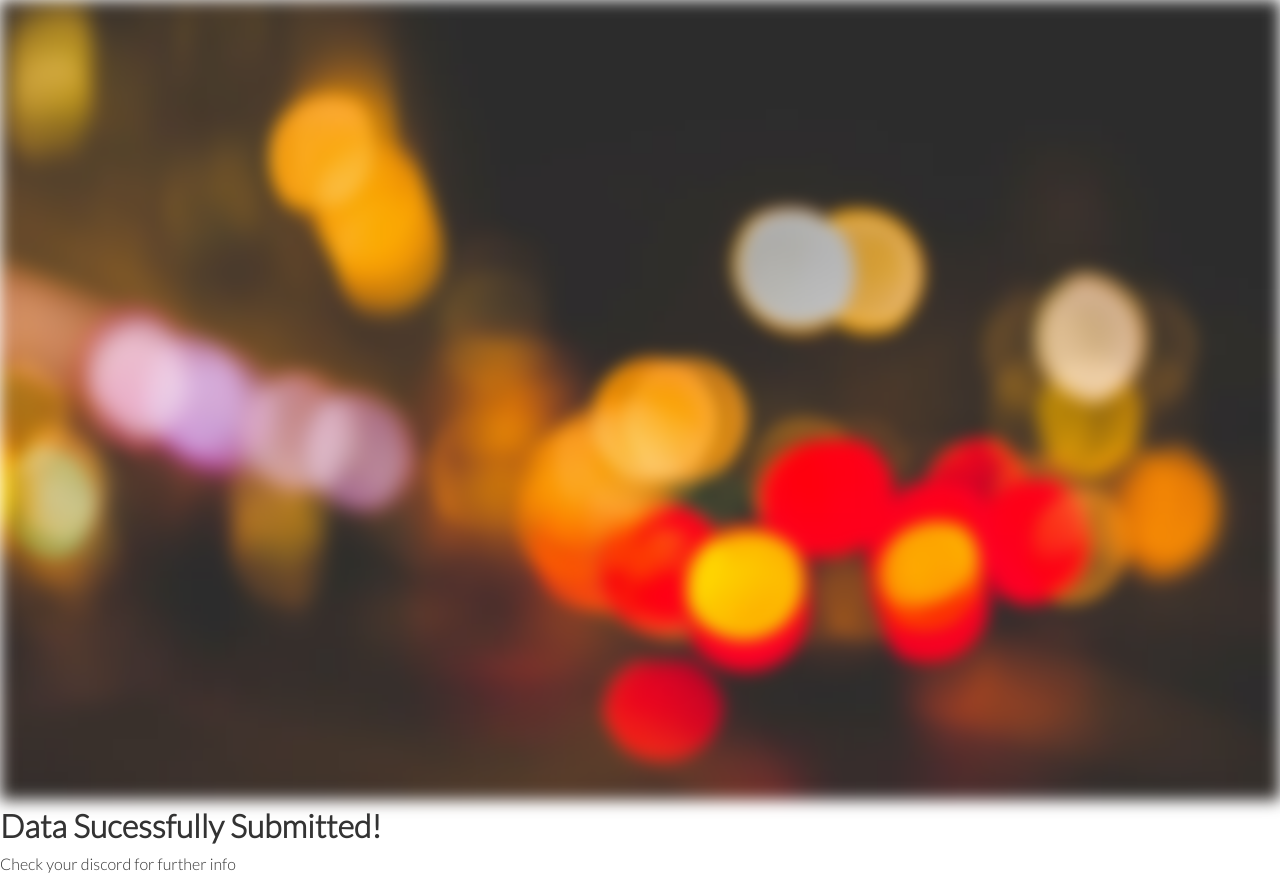
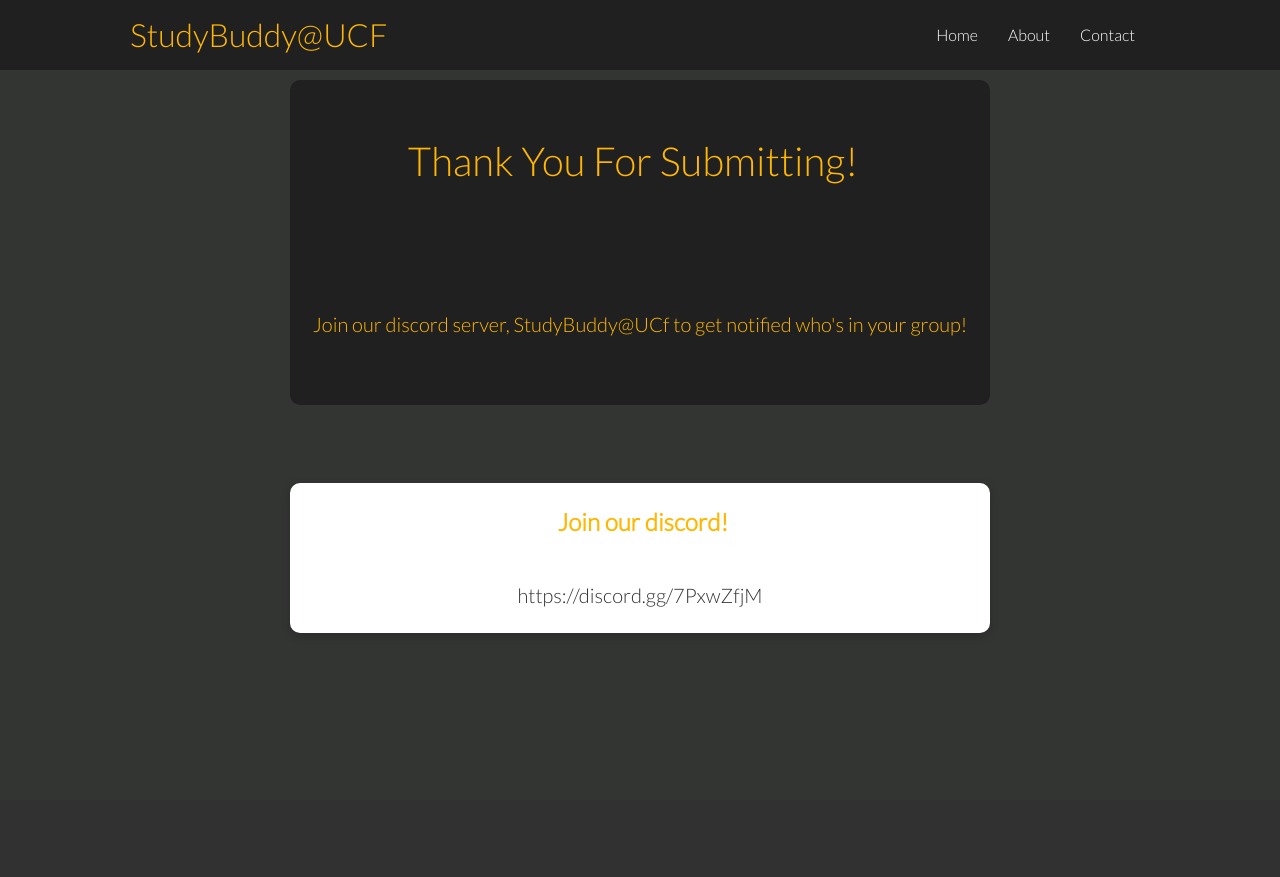
Before and after one commit to TenTides/swampWeb, a Flask app: template Web/templates/post.html in a window 1280 px wide. After the commit the page ends 633 px from the top, so only its background shows below. Run offline with Flask 2, Linux system fonts and the light colour scheme; the template is opened without the code that fills it, so the values that code supplies are empty.

Commit message:
updated submit page

```diff
--- a/Web/static/postStyles.css
+++ b/Web/static/postStyles.css
@@ -11,23 +11,173 @@
     padding: 0;
     margin: 0;
 }
+html {
+    scroll-behavior: smooth;
+}
 
 body {
     font-family: 'Lato', sans-serif;
     color: #333;
+    background-color: #333533;
     line-height: 1.6;
 }
 
-.centered {
-  color: white;
-  font-weight: bold;
-  border: 3px solid #f1f1f1;
-  position: absolute;
-  top: 50%;
-  left: 50%;
-  transform: translate(-50%, -50%);
-  z-index: 2;
-  width: 80%;
-  padding: 20px;
-  text-align: center;
+ul {
+    /*This removes bullet points from all lists*/
+    list-style-type: none;
 }
+
+a {
+    /* removes underlines from links */
+    text-decoration: none;
+    /* changes the color of all links which is usually purple */
+    color: #333;
+}
+
+h1, h2 {
+    font-weight: 300;
+    line-height: 1.2;
+    margin: 10px 0;
+}
+
+p {
+    margin: 10px 0;
+}
+
+/* This ensures that all imgs with in a container will take up the entirety of it contents. We usually want this to be the case so we are setting this for all imgs.*/
+img {
+    width: 100%;
+}
+
+/* ==================================================== */
+/* Nav Bar styling */
+.navbar {
+    background-color: #202020;
+    color: #FFB703;
+    height: 70px;
+}
+
+.navbar ul {
+    display: flex;
+}
+
+.navbar a {
+    color: white;
+    padding: 10px;
+    margin: 0 5px;
+}
+
+.navbar a:hover {
+    border-bottom: 2px #FFB703 solid;
+}
+
+.navbar .flex {
+    justify-content: space-between;
+}
+
+.progress-bar{
+    position: fixed;
+    width: 100%;
+    height: 1vh;
+    background-color: #202020;
+    z-index: 101;
+}
+
+.filled {
+    width: 0;
+    height: 100%;
+    background-image: linear-gradient(to right, red, orange);
+}
+
+/* Showcase */
+.showcase{
+    height: 650px;
+    background-color: #333533;
+    color:white;
+    position: relative;
+}
+
+.showcase-text {
+    margin-top: 20px;
+    height: 100px;
+    width: 700px;
+    background-color: #202020;
+    color: #FFB703;
+    border-radius: 10px;
+}
+
+.showcase-text .grid {
+    gap: 0;
+
+}
+
+.showcase h1 {
+    font-size: 40px;
+    margin-left: 95px;
+}
+
+.showcase h2 {
+    color: #FFB703;
+    font-weight: 1000;
+    margin-top: 15px;
+    margin-left:40px
+}
+
+.showcase p {
+    margin: 20px 0;
+    font-size: 20px;
+}
+
+.showcase .grid {
+    /* grid-template-rows: 55% 45%; */
+    gap: 0px;
+    overflow: visible;
+}
+
+.showcase-form {
+    position: relative;
+    height: 150px;
+    width: 700px;
+    padding: 50px;
+    z-index: 100;
+}
+
+.showcase-form .grid{
+    gap: 0;
+}
+
+
+
+.card {
+    background-color: #fff;
+    border-radius: 10px;
+    color: #333;
+    box-shadow: 0 3px 10px rgba(0,0,0,0.2);
+    padding: 0px;
+
+}
+
+
+
+.container {
+    max-width: 1100px;
+    margin: 0 auto;
+    overflow: auto;
+    padding: 0 40px;
+}
+
+.flex {
+    display: flex;
+    justify-content: center;
+    align-items: center;
+    height: 100%;
+}
+
+.grid {
+    display: grid;
+    grid-template-rows: repeat(2,1fr);
+    gap: 20px;
+    justify-content: center;
+    align-items: center;
+    height: 100%;
+}
--- a/Web/templates/post.html
+++ b/Web/templates/post.html
@@ -1,32 +1,124 @@
 <!DOCTYPE html>
-
+<html lang="en">
 <html>
     <head>
-        <meta charset="utf-8">
+        <meta charset="UTF-8">
         <meta http-equiv="X-UA-Compatible" content="IE=edge">
-        <title>Data Transfer Successful!</title>
-        <meta name="description" content="">
-        <meta name="viewport" content="width=device-width, initial-scale=1">
-        <link rel="stylesheet" href="postStyles.css">
+        <!--meta name="description" content=""-->
+        <meta name="viewport" content="width=device-width, initial-scale=1.0">
+        <title>Register for a Study Group or Host a Study Group</title>
+        <link rel="stylesheet" href="static/postStyles.css">
+        <script src="#"  defer></script>
+        <!-- Title of our website -->
+        <title>StudyBuddy@UCF</title>
+        <style>
+            /* ==================================================== */
+            /* Loader Styling */
+            .loader {
+                position: fixed;
+                top: 0;
+                left: 0;
+                width: 100vw;
+                height: 100vh;
+                display: flex;
+                align-items: center;
+                justify-content: center;
+                background-color: #22333b;
+                transition: opacity 0.75s, visibility 0.75s;
+                z-index: 102;
+            }
+
+            .loader--hidden {
+                opacity: 0;
+                visibility: hidden;
+            }
+
+            .loader::after {
+                content: "";
+                width: 75px;
+                height: 75px;
+                border: 10px solid #dddddd;
+                border-top-color: #FFB703;
+                border-radius: 50%;
+                animation: loading 0.75s ease infinite;
+            }
+
+            @keyframes loading {
+                from {transform: rotate(0turn)}
+                to {transform: rotate(1turn)}
+            }
+        </style>
+        <script>
+
+
+            window.addEventListener("load", () => {
+                document.querySelector(".loader").classList.add("loader--hidden");
+            })
+
+
+        </script>
     </head>
     <body>
-        <div class = "background-image"></div>
-        <div class="centerText">
-            <h1>Data Sucessfully Submitted!</h1>
-            <p>Check your discord for further info</p>
+        <div class="loader"></div>
+        <a name="home"></a>
+        <div class="progress-bar">
+            <div class="filled" id="myBar"></div>
         </div>
-        <script src="" async defer></script>
+        <!-- NavBar -->
+        <div class="navbar">
+            <div class="container flex">
+                <!-- <h1 class="image-logo">
+                    <img src="./StudyBudLogo.png" class="img" >
+                </h1> -->
+                <h1 class="logo">StudyBuddy@UCF</h1>
+                <nav>
+                    <ul>
+                        <li><a href="./index.html">Home</a></li>
+                        <li><a href="./index.html">About</a></li>
+                        <li><a href="./index.html">Contact</a></li>
+                    </ul>
+                </nav>
+            </div>
+        </div>
+
+
+
+        <!-- Thank You Showcase -->
+        <section class="showcase">
+            <div class="container grid">
+                <div class="showcase-text grid" >
+                    <h1>Thank You For Submitting!</h1>
+                    <p>Join our discord server, StudyBuddy@UCf to get notified who's in your group!</p>
+                </div>
+
+                <div class="showcase-form card">
+                    <div class="grid">
+                        <h2>Join our discord!</h2>
+                        <p><a href="https://discord.gg/7PxwZfjM">https://discord.gg/7PxwZfjM</a></p>
+                    </div>
+                </div>
+            </div>
+        </section>
+<!--
+        <section class="AboutUs-section">
+            <a name="aboutus" ></a>
+            <div class="container grid">
+                <h1>About Us</h1>
+                <p>We're a group of Computer Science Undergraduates looking to help others find a study group made for success</p>
+
+            </div>
+        </section> -->
+
+        <!-- <section class="email-section">
+            <a name="contact"></a>
+            <div class="container grid">
+                <h1>Contact Us</h1>
+                <p>blahblahblahblahblahblahblahblahblah</p>
+                <p>blahblahblahblahblahblahblahvblahblahblah</p>
+                <p>blahblahblahblahblahblahblahvblahblahblah</p>
+            </div>
+
+        </section> -->
+
     </body>
-    <style>
-        .background-image
-        {
-            background-image: url("./blur-blurred-blurry-bokeh.jpg");
-            filter: blur(8px);
-            -webkit-filter: blur(8px);
-            background-size: cover;
-            background-position: center;
-            background-repeat: no-repeat;
-            height: 100vh;
-        }
-    </style>
 </html>
```
Also changed, not shown: token.json (+1 -1 lines).
